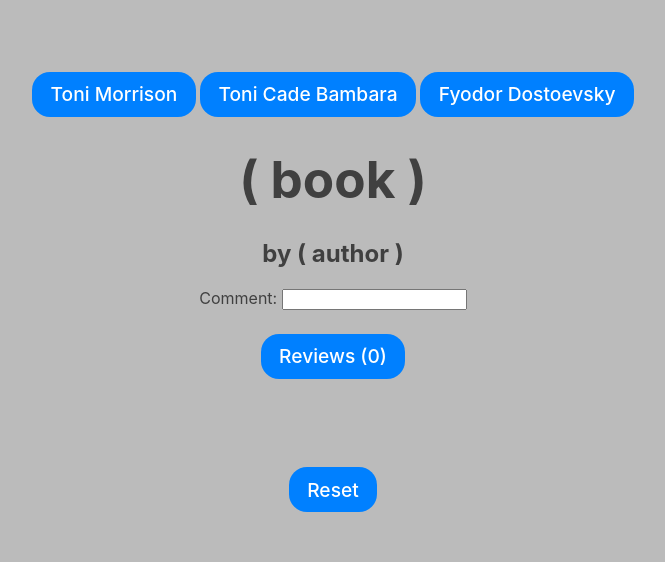
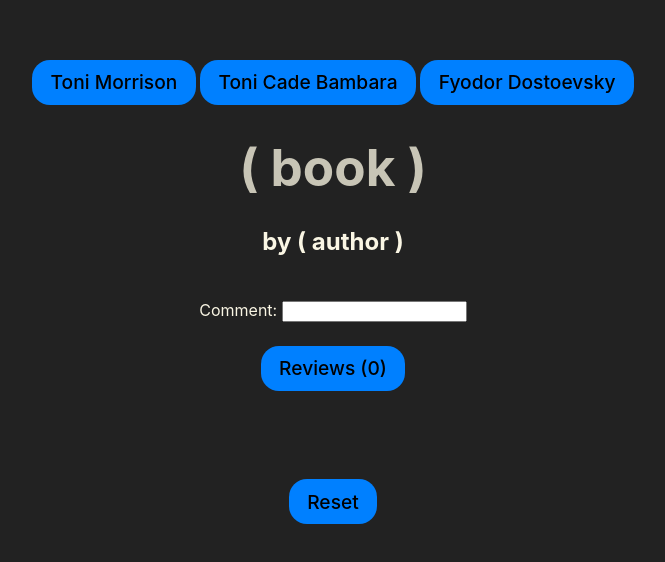
Before and after one commit to usefulmove/code, a React (Vite) app in the folder react/chatgpt/: page / in a window 1280 px wide. Shown: the part 108-670 px from the top of the page, without its empty margins (307-972 px from the left). Built offline with nearby package versions, Linux system fonts and the light colour scheme.

Commit message:
(automated gcp push)

```diff
--- a/react/chatgpt/src/App.jsx
+++ b/react/chatgpt/src/App.jsx
@@ -80,6 +80,7 @@
 
           <h1>{book.title}</h1>
           <h2>by {book.author}</h2>
+          <br></br>
 
           <label htmlFor='input'>Comment: </label>
           <input id='input' type='text'/><br></br>
--- a/react/chatgpt/src/index.css
+++ b/react/chatgpt/src/index.css
@@ -5,8 +5,8 @@
   font-weight: 400;
 
   color-scheme: light dark;
-  color: rgba(255, 255, 255, 0.87);
-  background-color: #242424;
+  color: rgba(250, 246, 228, 0.87);
+  background-color: #222222;
 
   font-synthesis: none;
   text-rendering: optimizeLegibility;
@@ -33,6 +33,7 @@
 }
 
 h1 {
+  color: #c8c5b6;
   font-size: 3.2em;
   line-height: 1.1;
 }
@@ -44,7 +45,7 @@
   font-size: 1.2em;
   font-weight: 500;
   font-family: inherit;
-  color: #ffffff;
+  color: #faf6e4;
   background-color: #1a1a1a;
   cursor: pointer;
   transition: border-color 0.25s;
@@ -59,13 +60,14 @@
 
 @media (prefers-color-scheme: light) {
   :root {
-    color: #404040;
-    background-color: #bbbbbb;
+    color: #faf6e4;
+    background-color: #222222;
   }
   a:hover {
     color: #00c0ff;
   }
   button {
+    color: #000000;
     background-color: #0080ff;
   }
 }
```
